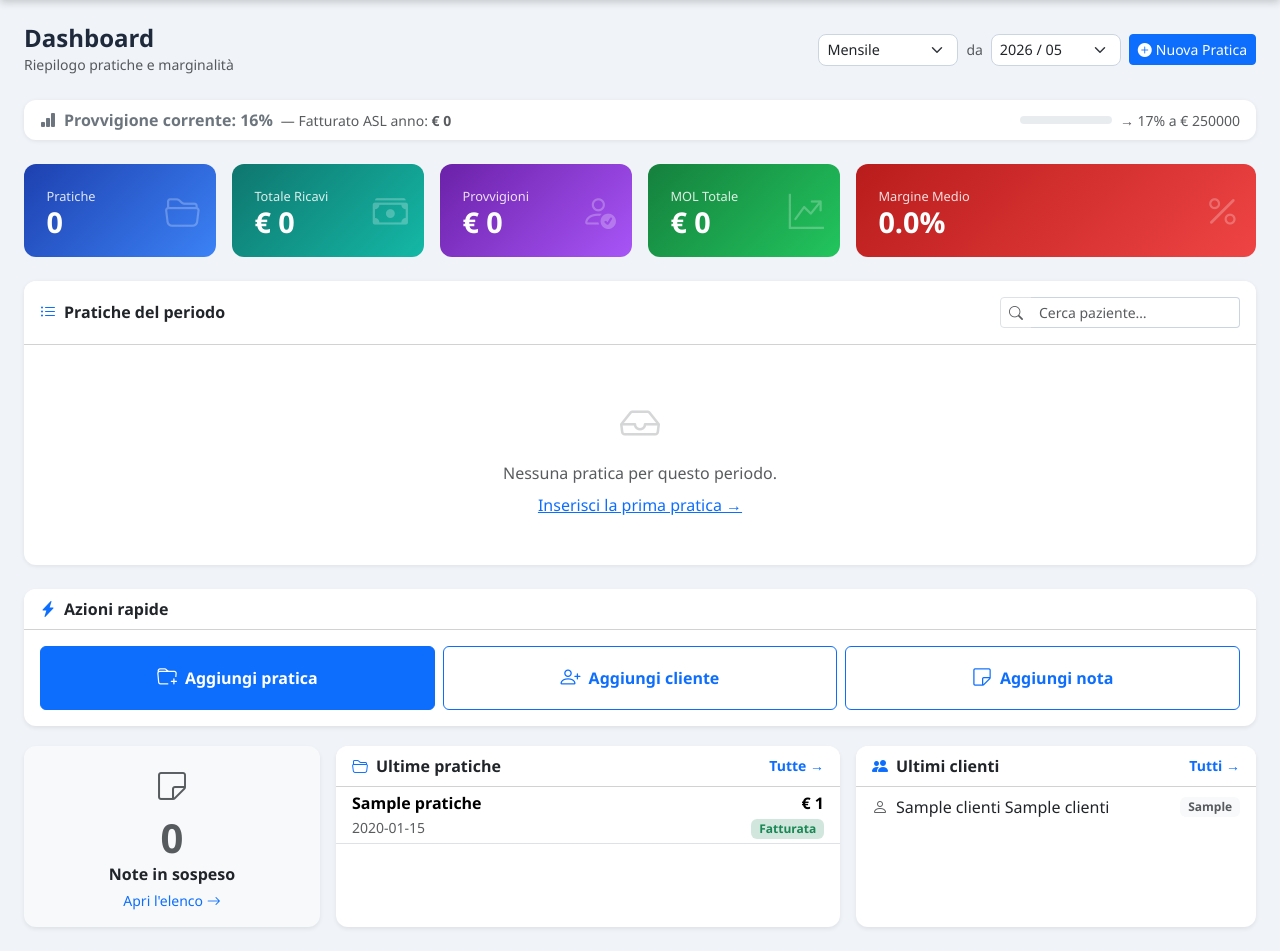
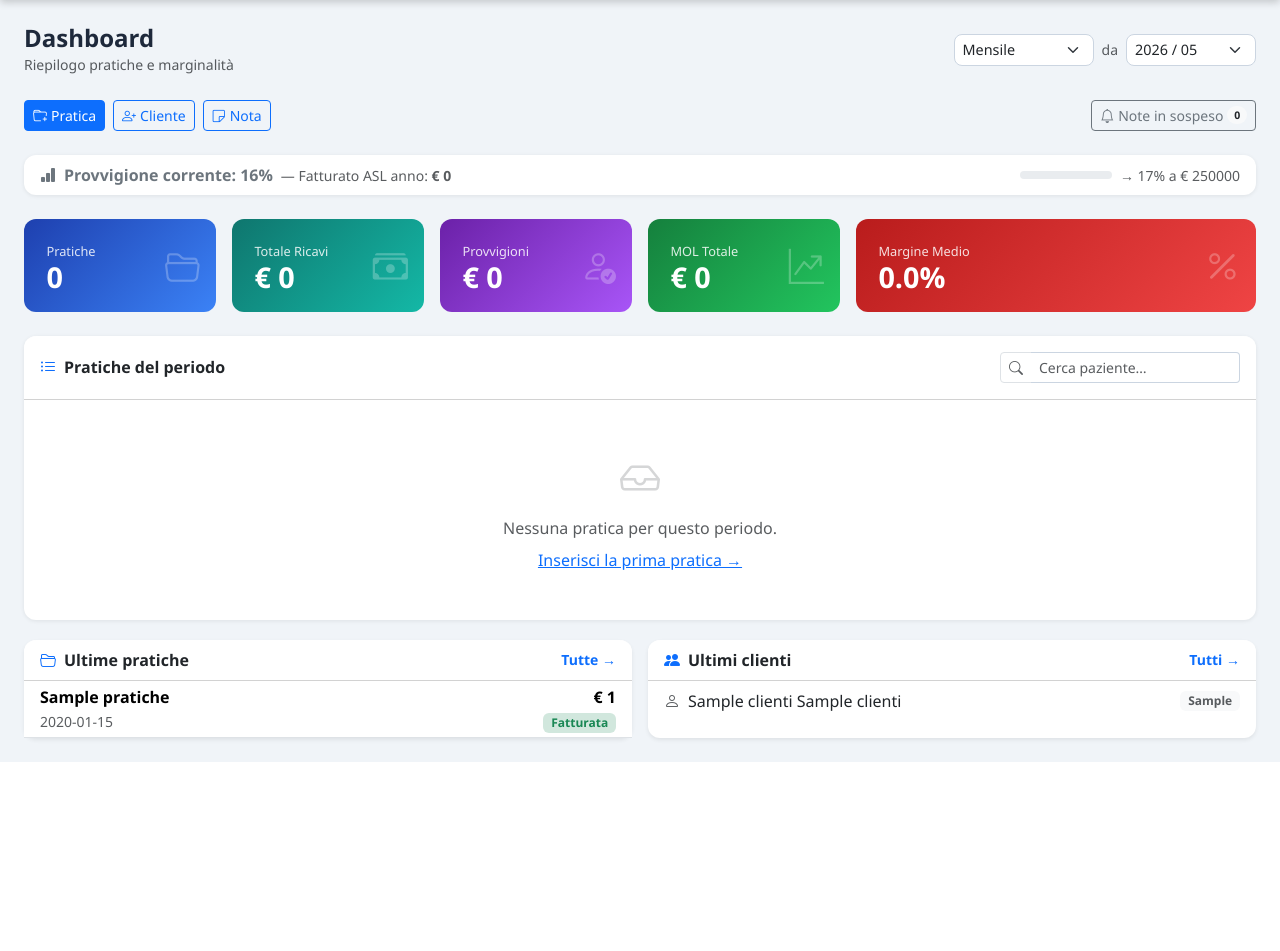
Before and after one commit to mattiamarsili-dot/gestionale-marginalita, a Flask app: page / in a window 1280 px wide. Shown: the part 106-1057 px from the top of the page. After the commit the page ends 868 px from the top, so only its background shows below. Run offline with Flask 3, Linux system fonts and the light colour scheme; tables that the repository leaves empty hold one stand-in row (values such as "Sample post"); some libraries are stand-ins or nearby versions.

Commit message:
Dashboard: azioni rapide e note in sospeso compatte in cima
- Barra unica in alto con Pratica/Cliente/Nota + pulsante Note in sospeso
  con conteggio, in stile minimale per occupare meno spazio.
- Rimossa la card grande "Azioni rapide" e il widget "Note in sospeso";
  le due card restanti (ultime pratiche, ultimi clienti) ora a metà schermo.
- Tolto il pulsante "Nuova Pratica" ridondante dall'intestazione.

Co-Authored-By: Claude Opus 4.8 <noreply@anthropic.com>

```diff
--- a/templates/dashboard.html
+++ b/templates/dashboard.html
@@ -31,10 +31,27 @@
       <i class="bi bi-cloud-download me-1"></i>Sincronizza Drive
     </button>
     {% endif %}
-    <a href="{{ url_for('nuova_pratica') }}" class="btn btn-primary btn-sm">
-      <i class="bi bi-plus-circle-fill me-1"></i>Nuova Pratica
-    </a>
   </div>
+</div>
+
+<!-- Barra compatta: azioni rapide + note in sospeso -->
+<div class="d-flex flex-wrap align-items-center gap-2 mb-4">
+  <a href="{{ url_for('nuova_pratica') }}" class="btn btn-primary btn-sm">
+    <i class="bi bi-folder-plus me-1"></i>Pratica
+  </a>
+  <a href="{{ url_for('cliente_nuovo') }}" class="btn btn-outline-primary btn-sm">
+    <i class="bi bi-person-plus me-1"></i>Cliente
+  </a>
+  <a href="{{ url_for('note_nuova') }}" class="btn btn-outline-primary btn-sm">
+    <i class="bi bi-sticky me-1"></i>Nota
+  </a>
+  <a href="{{ url_for('note_inbox', filtro='aperte') }}"
+     class="btn btn-sm ms-sm-auto d-inline-flex align-items-center gap-1
+            {% if note_sospese %}btn-warning{% else %}btn-outline-secondary{% endif %}">
+    <i class="bi bi-bell{% if note_sospese %}-fill{% endif %}"></i>
+    Note in sospeso
+    <span class="badge rounded-pill bg-light text-dark">{{ note_sospese }}</span>
+  </a>
 </div>
 
 <!-- Pannello risultati sincronizzazione Drive -->
@@ -252,53 +269,11 @@
   </div>
 </div>
 
-<!-- ───── Azioni rapide ───── -->
-<div class="card border-0 shadow-sm mt-4">
-  <div class="card-header bg-white fw-semibold">
-    <i class="bi bi-lightning-charge-fill me-2 text-primary"></i>Azioni rapide
-  </div>
-  <div class="card-body">
-    <div class="row g-2">
-      <div class="col-12 col-md-4">
-        <a href="{{ url_for('nuova_pratica') }}" class="btn btn-primary w-100 py-3 d-flex align-items-center justify-content-center gap-2">
-          <i class="bi bi-folder-plus fs-5"></i><span class="fw-semibold">Aggiungi pratica</span>
-        </a>
-      </div>
-      <div class="col-12 col-md-4">
-        <a href="{{ url_for('cliente_nuovo') }}" class="btn btn-outline-primary w-100 py-3 d-flex align-items-center justify-content-center gap-2">
-          <i class="bi bi-person-plus fs-5"></i><span class="fw-semibold">Aggiungi cliente</span>
-        </a>
-      </div>
-      <div class="col-12 col-md-4">
-        <a href="{{ url_for('note_nuova') }}" class="btn btn-outline-primary w-100 py-3 d-flex align-items-center justify-content-center gap-2">
-          <i class="bi bi-sticky fs-5"></i><span class="fw-semibold">Aggiungi nota</span>
-        </a>
-      </div>
-    </div>
-  </div>
-</div>
-
-<!-- ───── Widget rapidi: note in sospeso, ultime pratiche, ultimi clienti ───── -->
+<!-- ───── Widget: ultime pratiche, ultimi clienti ───── -->
 <div class="row g-3 mt-1">
 
-  <!-- Note in sospeso -->
-  <div class="col-12 col-lg-3">
-    <a href="{{ url_for('note_inbox', filtro='aperte') }}"
-       class="card h-100 text-decoration-none border-0 shadow-sm
-              {% if note_sospese %}bg-warning-subtle{% else %}bg-light{% endif %}">
-      <div class="card-body d-flex flex-column justify-content-center text-center">
-        <i class="bi bi-sticky fs-2 {% if note_sospese %}text-warning-emphasis{% else %}text-muted{% endif %}"></i>
-        <div class="display-6 fw-bold mt-1 {% if note_sospese %}text-warning-emphasis{% else %}text-muted{% endif %}">
-          {{ note_sospese }}
-        </div>
-        <div class="fw-semibold text-dark">Note in sospeso</div>
-        <small class="text-primary mt-1">Apri l'elenco <i class="bi bi-arrow-right"></i></small>
-      </div>
-    </a>
-  </div>
-
   <!-- Ultime pratiche -->
-  <div class="col-12 col-lg-5">
+  <div class="col-12 col-lg-6">
     <div class="card h-100 border-0 shadow-sm">
       <div class="card-header bg-white fw-semibold d-flex align-items-center justify-content-between">
         <span><i class="bi bi-folder2-open me-2 text-primary"></i>Ultime pratiche</span>
@@ -335,7 +310,7 @@
   </div>
 
   <!-- Ultimi clienti inseriti -->
-  <div class="col-12 col-lg-4">
+  <div class="col-12 col-lg-6">
     <div class="card h-100 border-0 shadow-sm">
       <div class="card-header bg-white fw-semibold d-flex align-items-center justify-content-between">
         <span><i class="bi bi-people-fill me-2 text-primary"></i>Ultimi clienti</span>
```
